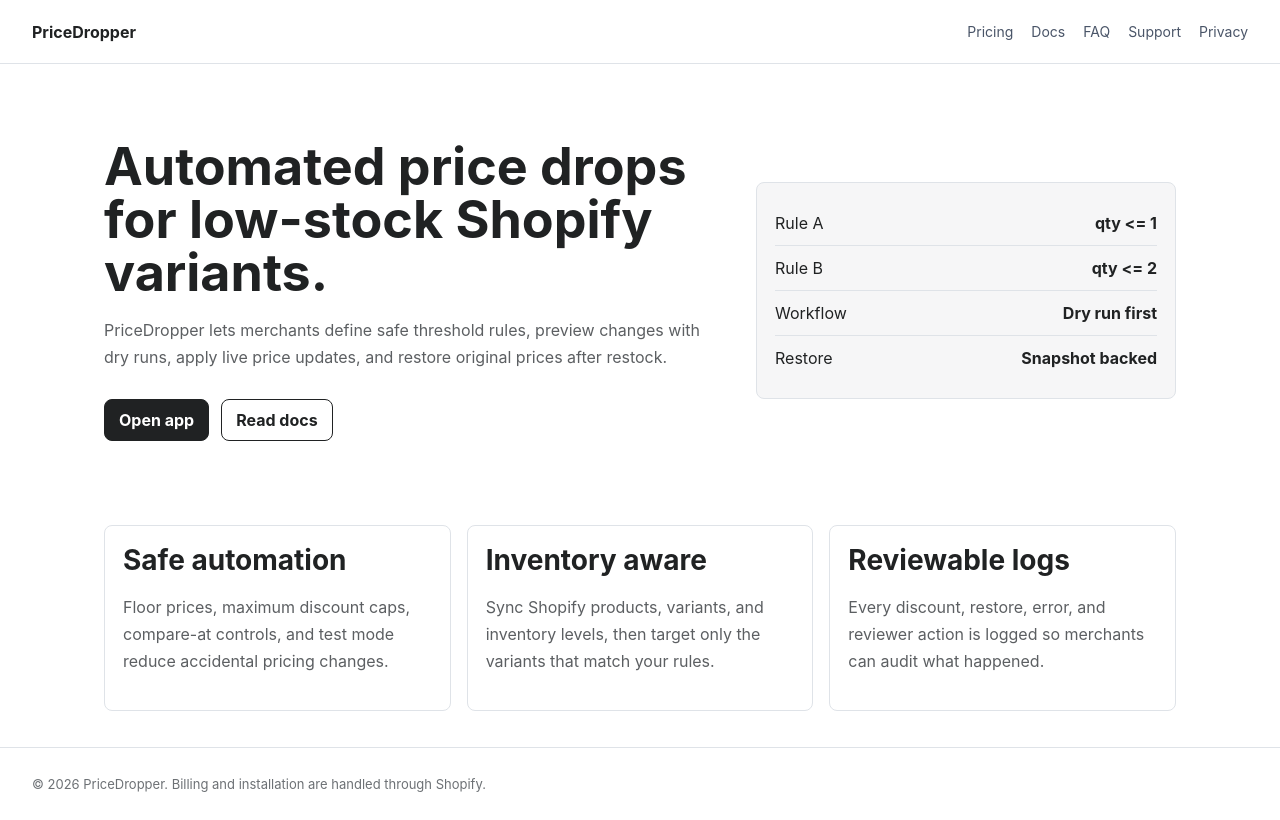
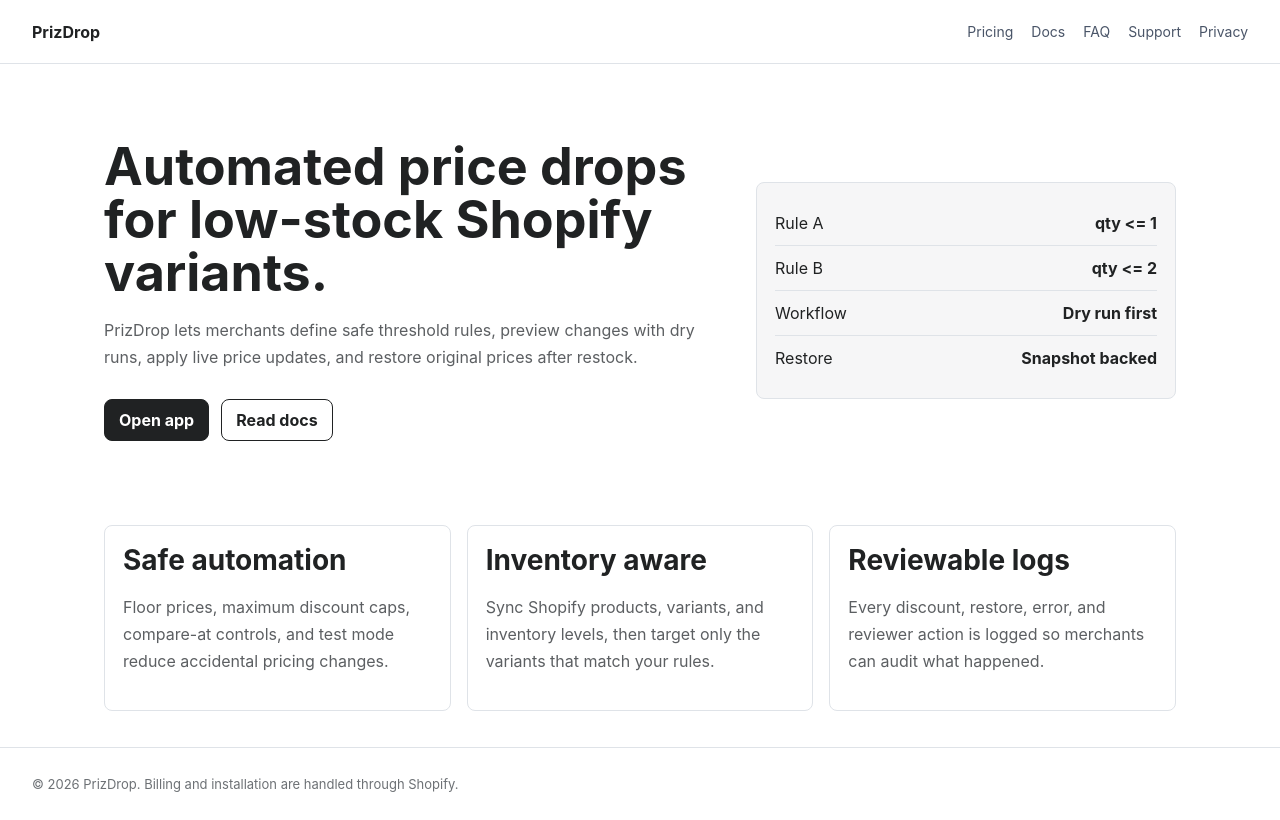
Before and after one commit to ads-dotcom/pricedropper-com, a website: page index.html in a window 1280 px wide. Drawn offline with Linux system fonts and the light colour scheme.

Commit message:
Update public brand to PrizDrop

```diff
--- a/index.html
+++ b/index.html
@@ -3,16 +3,16 @@
   <head>
     <meta charset="utf-8" />
     <meta name="viewport" content="width=device-width, initial-scale=1" />
-    <title>PriceDropper</title>
+    <title>PrizDrop</title>
     <meta name="description" content="Inventory-based price automation for Shopify merchants." />
     <link rel="stylesheet" href="/styles.css" />
   </head>
   <body>
-    <header><a class="brand" href="/">PriceDropper</a><nav><a href="/pricing.html">Pricing</a><a href="/docs.html">Docs</a><a href="/faq.html">FAQ</a><a href="/support.html">Support</a><a href="/privacy.html">Privacy</a></nav></header>
+    <header><a class="brand" href="/">PrizDrop</a><nav><a href="/pricing.html">Pricing</a><a href="/docs.html">Docs</a><a href="/faq.html">FAQ</a><a href="/support.html">Support</a><a href="/privacy.html">Privacy</a></nav></header>
     <section class="hero">
       <div>
         <h1>Automated price drops for low-stock Shopify variants.</h1>
-        <p>PriceDropper lets merchants define safe threshold rules, preview changes with dry runs, apply live price updates, and restore original prices after restock.</p>
+        <p>PrizDrop lets merchants define safe threshold rules, preview changes with dry runs, apply live price updates, and restore original prices after restock.</p>
         <div class="actions"><a class="button primary" href="https://pricedropper-cloudflare.hakan-olcer.workers.dev">Open app</a><a class="button" href="/docs.html">Read docs</a></div>
       </div>
       <div class="panel">
@@ -27,6 +27,6 @@
       <article class="card"><h2>Inventory aware</h2><p>Sync Shopify products, variants, and inventory levels, then target only the variants that match your rules.</p></article>
       <article class="card"><h2>Reviewable logs</h2><p>Every discount, restore, error, and reviewer action is logged so merchants can audit what happened.</p></article>
     </section>
-    <footer>© 2026 PriceDropper. Billing and installation are handled through Shopify.</footer>
+    <footer>© 2026 PrizDrop. Billing and installation are handled through Shopify.</footer>
   </body>
 </html>
```
Also changed, not shown: assets/listing-preview.html (+3 -3 lines), changelog.html (+1 -1 lines), docs.html (+1 -1 lines), faq.html (+1 -1 lines), pricing.html (+1 -1 lines), privacy.html (+1 -1 lines), screencast.html (+2 -2 lines), support.html (+1 -1 lines), terms.html (+1 -1 lines).
